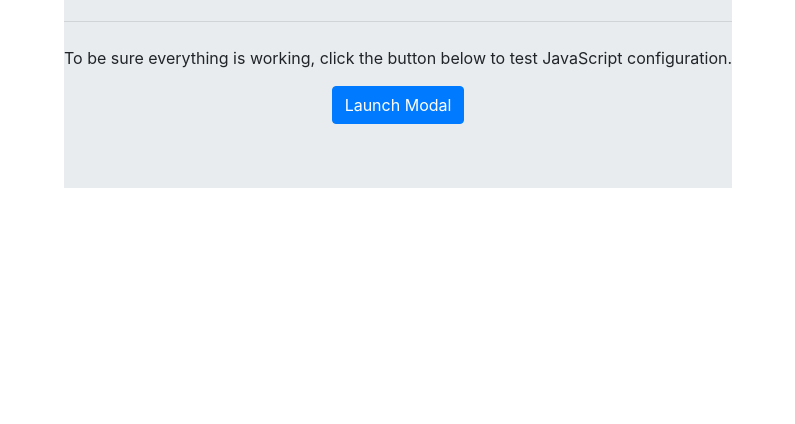
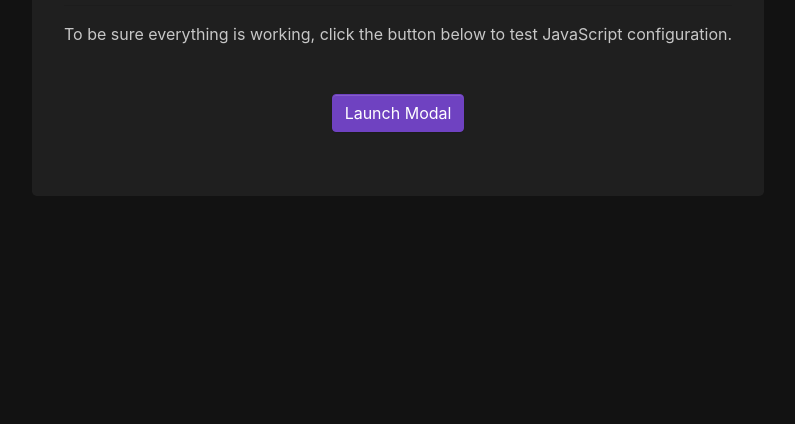
Before and after one commit to evfjunior/bootstrap4-starter-template, a website: page src/index.html in a window 1280 px wide. Shown: the part 376-800 px from the top of the page, without its empty margins (242-1037 px from the left). Drawn offline with nearby package versions, Linux system fonts and the light colour scheme; files that its build step writes are made by us from their sources.

Commit message:
Apply an example of a custom theme

```diff
--- a/src/index.html
+++ b/src/index.html
@@ -37,18 +37,18 @@
     <title>Bootstrap 4.6 | Starter Template</title>
   </head>
   <body>
-    <div
+    <main
       class="container d-flex flex-column align-items-center justify-content-center vh-100"
     >
-      <section class="jumbotron jumbotron-fluid text-center">
+      <section class="jumbotron text-center">
         <h1 class="display-4">Starter Template</h1>
         <p class="lead">
           This is a template for Bootstrap 4.6 projects using NPM.
         </p>
 
-        <hr class="my-4" />
+        <hr class="my-3" />
 
-        <p>
+        <p class="mb-5">
           To be sure everything is working, click the button below to test
           JavaScript configuration.
         </p>
@@ -86,7 +86,7 @@
                 </button>
               </div>
               <!-- /.modal-header -->
-              <div class="modal-body">
+              <div class="modal-body my-4">
                 <p>
                   If you're seeing this modal window, the project is setup
                   properly and you're ready to start coding.
@@ -112,7 +112,7 @@
         <!-- /.modal -->
       </section>
       <!-- /.jumbotron -->
-    </div>
+    </main>
     <!-- /.container -->
   </body>
 </html>
--- a/src/scss/_custom-variables.scss
+++ b/src/scss/_custom-variables.scss
@@ -1 +1,29 @@
 // Override Bootstrap variables
+
+// Color system
+$black: #121212;
+$white: #c7c7c7;
+
+$body-bg: $black;
+$body-color: $white;
+
+$theme-colors: (
+  primary: $purple,
+  secondary: $white,
+);
+
+// Custom colors
+$dark-gray: lighten($black, 5%);
+$muted-gray: lighten($black, 20%);
+
+// Options
+$enable-shadows: true;
+$enable-responsive-font-sizes: true;
+
+// Jumbotron
+$jumbotron-bg: $dark-gray;
+
+// Modal
+$modal-content-bg: $dark-gray;
+$modal-header-border-color: $muted-gray;
+$modal-footer-border-color: $muted-gray;
```
